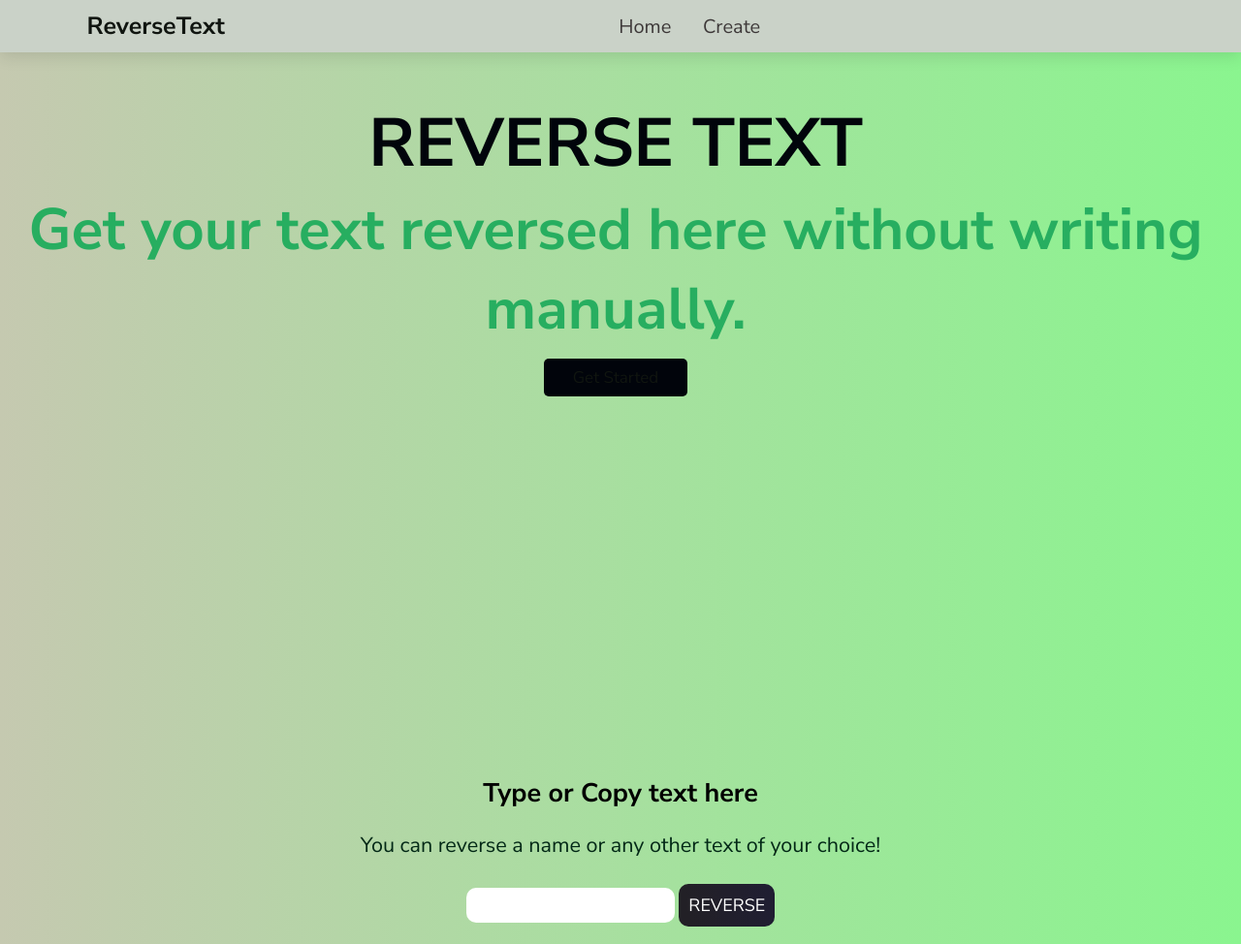
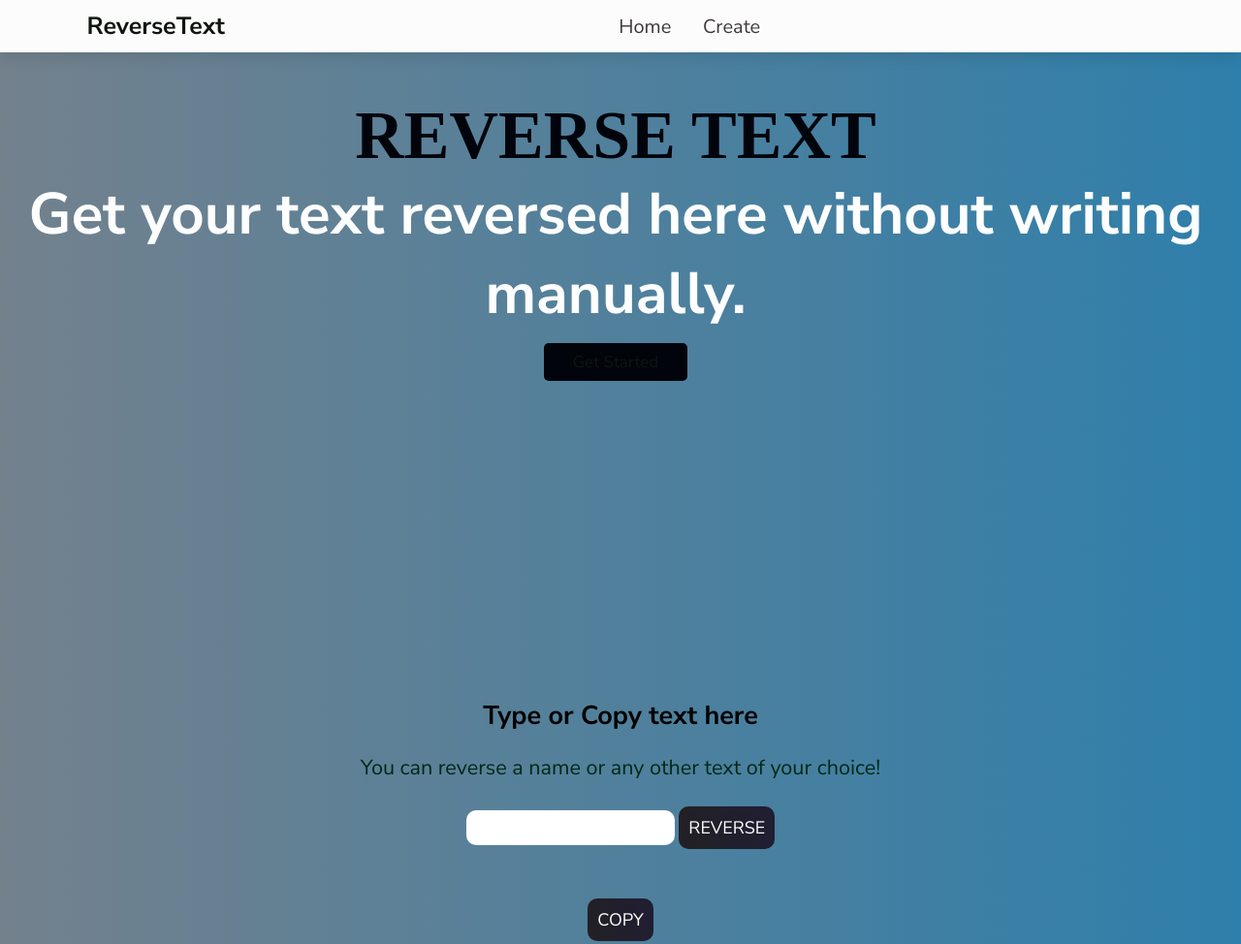
Before and after one commit to KendallDoesCoding/backward-text, a website: page index.html in a window 1280 px wide. Shown: the top 974 px of the page at 97% size. Drawn offline with Linux system fonts and the light colour scheme.

Commit message:
Updated CSS

```diff
--- a/index.html
+++ b/index.html
@@ -37,7 +37,7 @@
         <div class="content">
           <h1>REVERSE TEXT</h1>
           <h2>Get your text reversed here without writing manually. </h2>
-          <a href="#" class="btn">Get Started</a>
+          <a href="#create" class="btn">Get Started</a>
         </div>
         <!-- <div class="image">
           <img src="assets/image3.jpg" alt="">
@@ -60,7 +60,7 @@
       You can reverse a name or any other text of your choice!
     </h3>
     <form onsubmit="stopRefresh(event)">
-      <input  id="text" type="text" name="rev" />
+      <input id="text" type="text" name="rev" />
       <input id="reverse-button" class="buttons" type="button" value="REVERSE" onClick="reverse(this.form)" />
 
       <p id="reversed-text" class="sub-heading"> <!--Reversed text appears here..--></p>
--- a/styles.css
+++ b/styles.css
@@ -31,8 +31,8 @@ html{
   font-size: large;
   display: flex;
   flex-direction: column;
-  height: 100vh;
-  background: linear-gradient(90deg, #c5c9b0 0%, #8af58f 100%);
+  height: 90vh;
+  background: linear-gradient(90deg, #73818d 0%, #2e7fab 100%);
 }
 
 /* section{
@@ -51,14 +51,14 @@ html{
 }
 
 .btn:hover{
-  background: var(--green);
+  background: #a9acae;
   letter-spacing: .1rem;
 }
 
 header{
   position:fixed;
   top:0; left:0; right:0;
-  background: #cad2c8;
+  background: #fcfcfc;
 
   padding: 1rem 7%;
   display: flex;
@@ -103,7 +103,7 @@ header .navbar a{
 header .navbar a:active,
 header .navbar a:hover{
   color:#fff;
-  background: var(--green);
+  background: #2e7fab;
 }
 
 header .icons i{
@@ -199,7 +199,7 @@ a:link {
 } */
 
 a:hover {
-  color: rgb(36, 120, 32);
+  color: rgb(32, 72, 120);
 }
 
 a:focus {
@@ -244,12 +244,13 @@ a:active {
 }
 
 .home .containerr .content h1{
+  font-family: 'Tilt Prism';
   color:var(--black);
   font-size: 7rem;
 }
 
 
 .home .containerr .content h2{
-  color:var(--green);
+  color:#fdfefd;
   font-size: 6rem;
 }
```
